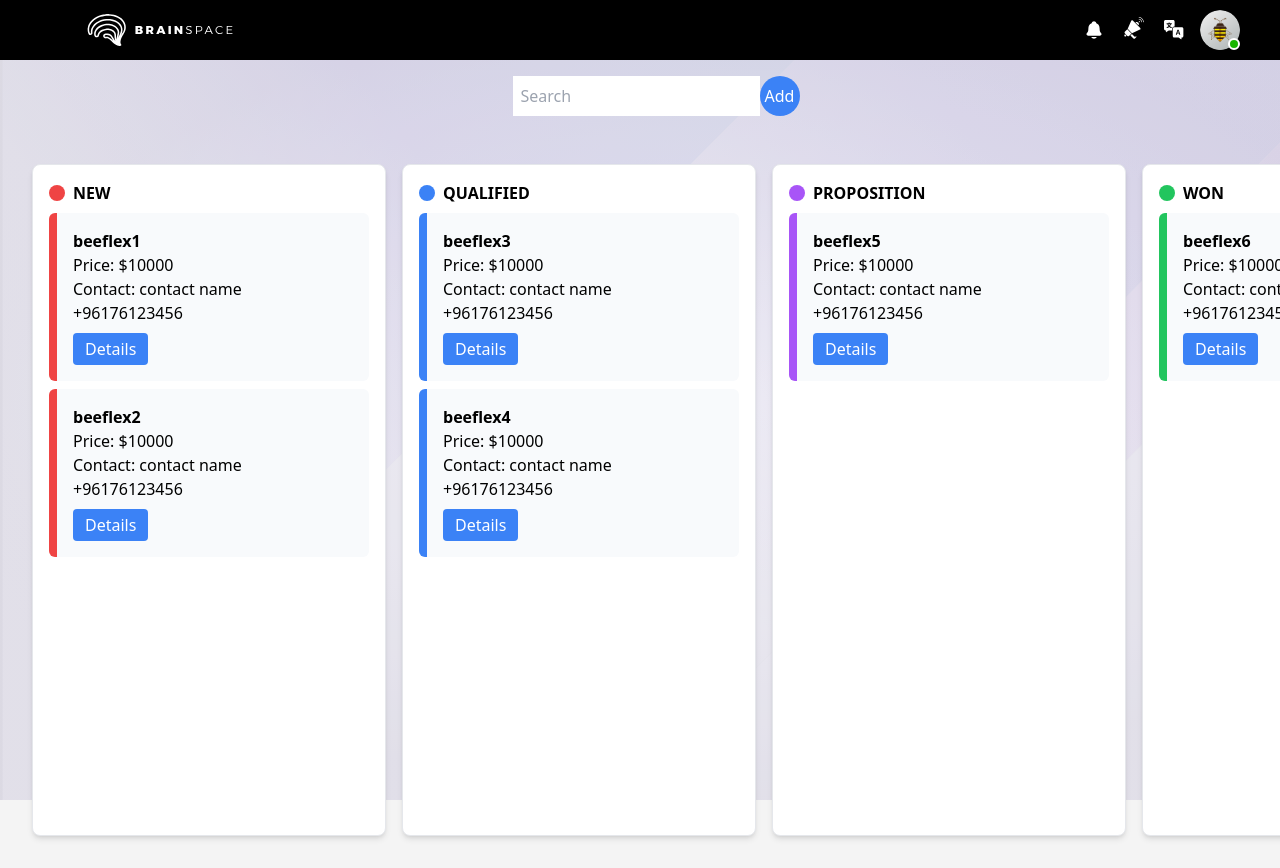
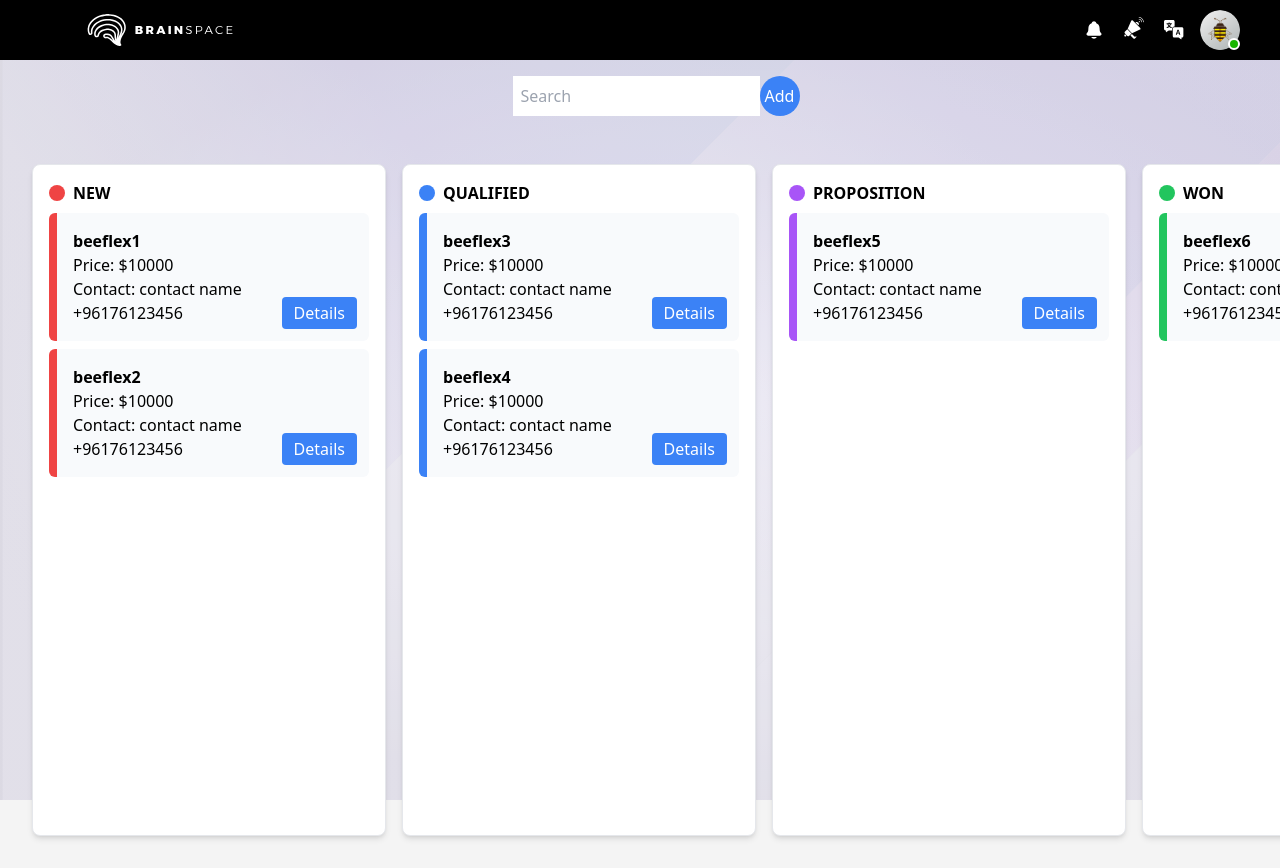
Before and after one commit to JanaSaker/CRM, a Next.js app: page /en/crm in a window 1280 px wide. Shown: the top 868 px of the page. Built offline with nearby package versions, Linux system fonts and the light colour scheme.

Commit message:
fixed-bug

```diff
--- a/src/app/[locale]/crm/components/Lead.tsx
+++ b/src/app/[locale]/crm/components/Lead.tsx
@@ -24,13 +24,8 @@ const borderColors: Record<string, string> = {
 };
 
 const Lead: React.FC<LeadProps> = ({ lead, onLeadClick }) => {
-  const {
-    attributes,
-    listeners,
-    setNodeRef,
-    isDragging,
-    transform,
-  } = useDraggable({
+  const { attributes, listeners, setNodeRef, isDragging, transform } =
+    useDraggable({
       id: lead.id.toString(),
     });
 
@@ -39,6 +34,7 @@ const Lead: React.FC<LeadProps> = ({ lead, onLeadClick }) => {
   };
 
   return (
+    <div className="relative">
       <li
         ref={setNodeRef}
         style={style}
@@ -52,9 +48,10 @@ const Lead: React.FC<LeadProps> = ({ lead, onLeadClick }) => {
         <p>Price: ${lead.price}</p>
         <p>Contact: {lead.name}</p>
         <p>{lead.number}</p>
-
+      </li>
       <button
-        className="mt-2 py-1 px-3 bg-blue-500 text-white rounded hover:bg-blue-600"
+        style={style}
+        className="mt-2 py-1 px-3 bg-blue-500 text-white rounded hover:bg-blue-600 absolute bottom-3 right-3"
         onClick={(e) => {
           e.stopPropagation();
           onLeadClick(lead);
@@ -62,7 +59,7 @@ const Lead: React.FC<LeadProps> = ({ lead, onLeadClick }) => {
       >
         Details
       </button>
-    </li>
+    </div>
   );
 };
 
```
Lines whose indentation alone changed are shown as unchanged.
